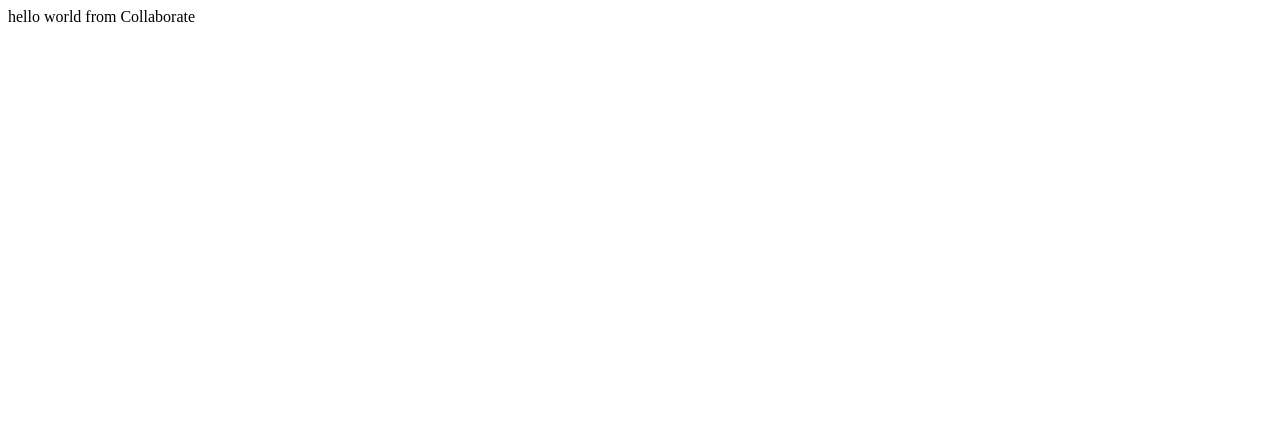
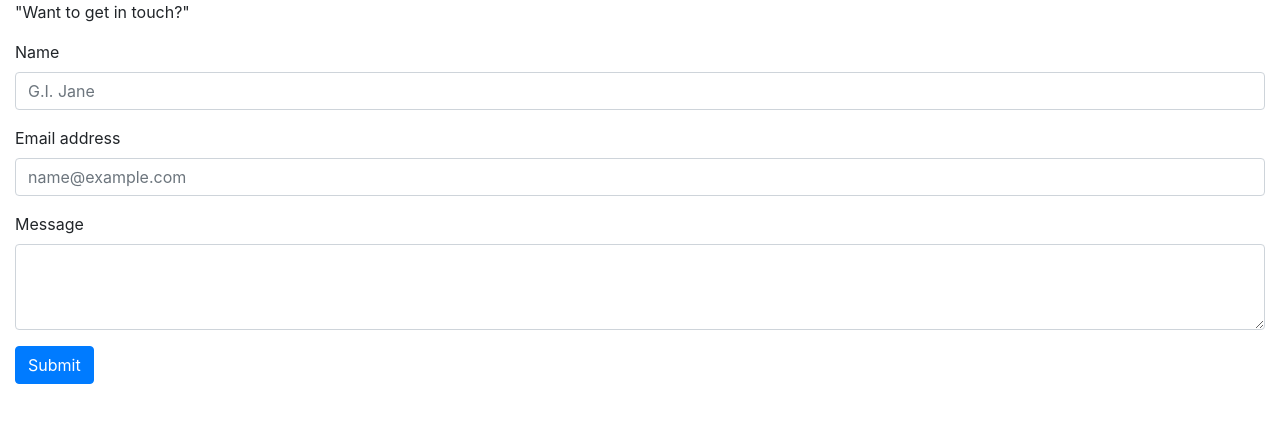
Before and after one commit to Banyan-Labs/collaborate, a React (Create React App) app: page / in a window 1280 px wide. Shown: the top 422 px of the page. Built offline with nearby package versions, Linux system fonts and the light colour scheme.

Commit message:
contactForm commit

```diff
--- a/src/App.js
+++ b/src/App.js
@@ -1,10 +1,10 @@
-import logo from './logo.svg';
 import './App.css';
+import Form from './components/contactForm/contactForm'
 
 function App() {
   return (
     <div className="App">
-      hello world from Collaborate
+      <Form />
     </div>
   );
 }
--- /dev/null
+++ b/src/components/contactForm/contactForm.js
@@ -0,0 +1,30 @@
+import React from 'react'
+import {Form, Button, Col} from 'react-bootstrap';
+import 'bootstrap/dist/css/bootstrap.min.css';
+
+function contactForm() {
+    return (
+        <div>
+            <Form>
+            <Col>
+                <p>"Want to get in touch?"</p>
+                <Form.Group className="mb-3" controlId="exampleForm.ControlInput1">
+                    <Form.Label>Name</Form.Label>
+                    <Form.Control type="text" placeholder="G.I. Jane" />
+                </Form.Group>
+                <Form.Group className="mb-3" controlId="exampleForm.ControlInput1">
+                    <Form.Label>Email address</Form.Label>
+                    <Form.Control type="email" placeholder="name@example.com" />
+                </Form.Group>
+                <Form.Group className="mb-3" controlId="exampleForm.ControlTextarea1">
+                    <Form.Label>Message</Form.Label>
+                    <Form.Control as="textarea" rows={3} />
+                </Form.Group>
+                <Button variant="primary">Submit</Button>
+            </Col>
+            </Form>
+        </div>
+    )
+}
+
+export default contactForm
```
Also changed, not shown: 1 other file (tests, documents, lock files or other folders).
